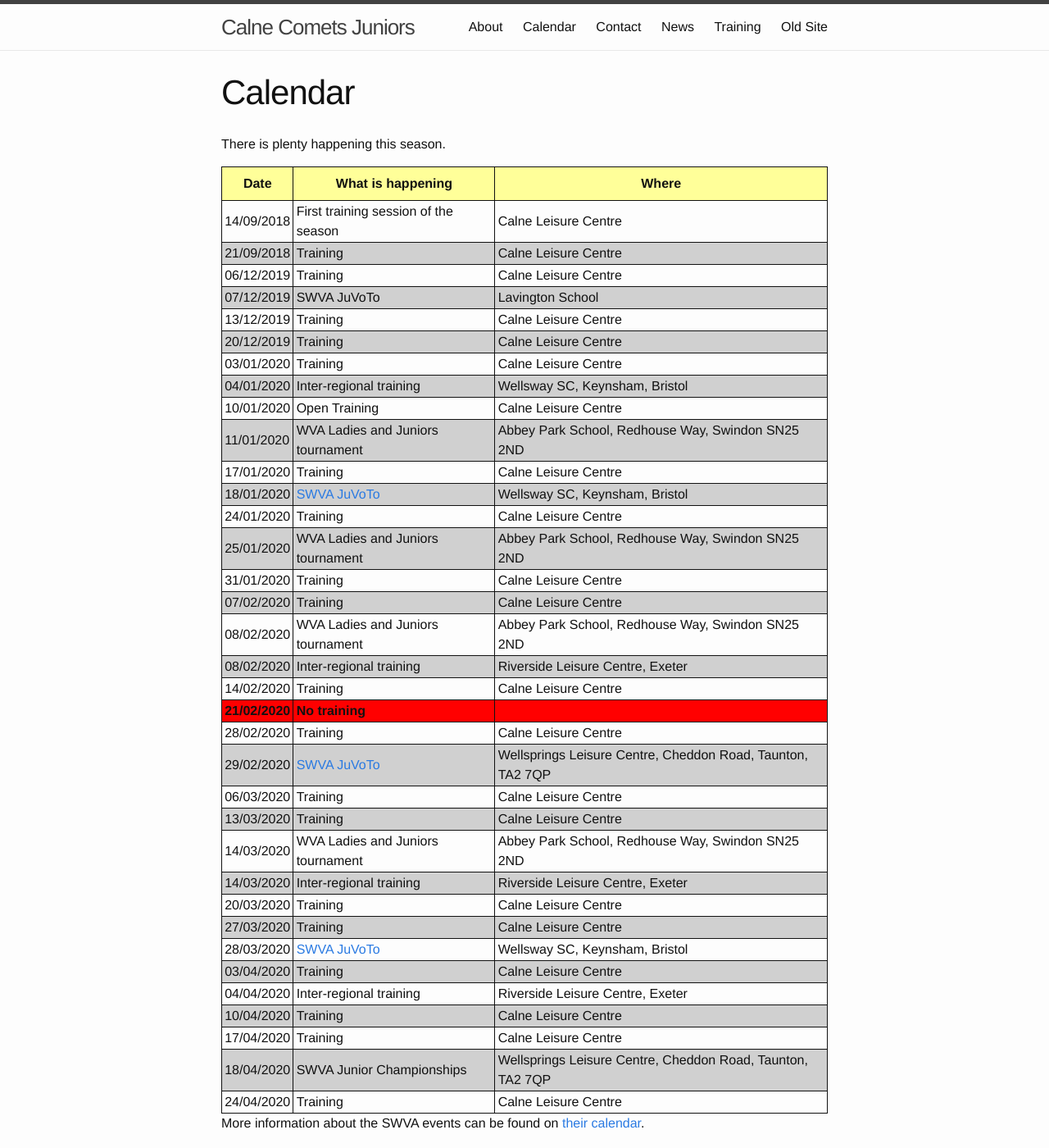
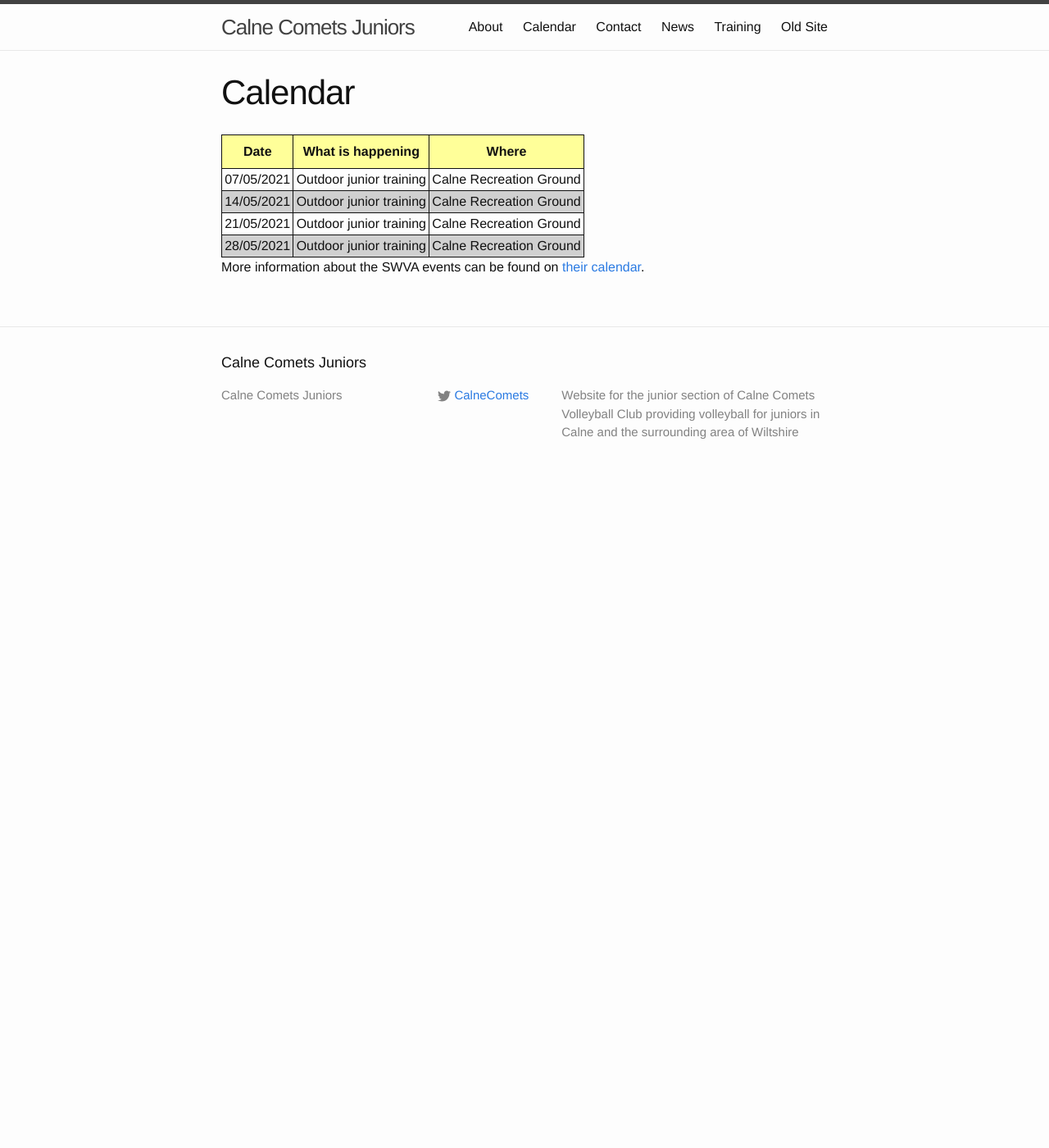
Before and after one commit to CalneComets/WebJuniors, a Jekyll site: the page built from calendar.md, in a window 1280 px wide and 1400 px high. Shown: the whole window at 82% size. Built offline with Jekyll 4.4.1, drawn with Linux system fonts in a browser that asks for light colours.

Commit message:
Updates following the resumption of activities after the Coronavirus pandemic.

```diff
--- a/calendar.md
+++ b/calendar.md
@@ -3,47 +3,21 @@ layout: page
 title: Calendar
 ---
 
-There is plenty happening this season.
 
 
 <table>
 <tr><th>Date</th><th>What is happening</th><th>Where</th></tr>
 <tbody>
-<tr><td>14/09/2018</td><td>First training session of the season</td><td>Calne Leisure Centre</td></tr>
-<tr><td>21/09/2018</td><td>Training</td><td>Calne Leisure Centre</td></tr>
-<tr><td>06/12/2019</td><td>Training</td><td>Calne Leisure Centre</td></tr>
-<tr><td>07/12/2019</td><td>SWVA JuVoTo</td><td>Lavington School</td></tr>
-<tr><td>13/12/2019</td><td>Training</td><td>Calne Leisure Centre</td></tr>
-<tr><td>20/12/2019</td><td>Training</td><td>Calne Leisure Centre</td></tr>
-<tr><td>03/01/2020</td><td>Training</td><td>Calne Leisure Centre</td></tr>
+<tr><td>07/05/2021</td><td>Outdoor junior training</td><td>Calne Recreation Ground</td></tr>
+<tr><td>14/05/2021</td><td>Outdoor junior training</td><td>Calne Recreation Ground</td></tr>
+<tr><td>21/05/2021</td><td>Outdoor junior training</td><td>Calne Recreation Ground</td></tr>
+<tr><td>28/05/2021</td><td>Outdoor junior training</td><td>Calne Recreation Ground</td></tr>
+<!--
 <tr><td>04/01/2020</td><td>Inter-regional training</td><td>Wellsway SC, Keynsham, Bristol</td></tr>
-<tr><td>10/01/2020</td><td>Open Training</td><td>Calne Leisure Centre</td></tr>
 <tr><td>11/01/2020</td><td>WVA Ladies and Juniors tournament</td><td>Abbey Park School, Redhouse Way, Swindon SN25 2ND</td></tr>
-<tr><td>17/01/2020</td><td>Training</td><td>Calne Leisure Centre</td></tr>
 <tr><td>18/01/2020</td><td><a href="/JuVoTo.html">SWVA JuVoTo</a></td><td>Wellsway SC, Keynsham, Bristol</td></tr>
-<tr><td>24/01/2020</td><td>Training</td><td>Calne Leisure Centre</td></tr>
-<tr><td>25/01/2020</td><td>WVA Ladies and Juniors tournament</td><td>Abbey Park School, Redhouse Way, Swindon SN25 2ND</td></tr>
-<tr><td>31/01/2020</td><td>Training</td><td>Calne Leisure Centre</td></tr>
-<tr><td>07/02/2020</td><td>Training</td><td>Calne Leisure Centre</td></tr>
-<tr><td>08/02/2020</td><td>WVA Ladies and Juniors tournament</td><td>Abbey Park School, Redhouse Way, Swindon SN25 2ND</td></tr>
-<tr><td>08/02/2020</td><td>Inter-regional training</td><td>Riverside Leisure Centre, Exeter</td></tr>
-<tr><td>14/02/2020</td><td>Training</td><td>Calne Leisure Centre</td></tr>
 <tr class="warn"><td>21/02/2020</td><td>No training</td><td>&nbsp;</td></tr>
-<tr><td>28/02/2020</td><td>Training</td><td>Calne Leisure Centre</td></tr>
-<tr><td>29/02/2020</td><td><a href="/JuVoTo.html">SWVA JuVoTo</a></td><td>Wellsprings Leisure Centre, Cheddon Road, Taunton, TA2 7QP</td></tr>
-<tr><td>06/03/2020</td><td>Training</td><td>Calne Leisure Centre</td></tr>
-<tr><td>13/03/2020</td><td>Training</td><td>Calne Leisure Centre</td></tr>
-<tr><td>14/03/2020</td><td>WVA Ladies and Juniors tournament</td><td>Abbey Park School, Redhouse Way, Swindon SN25 2ND</td></tr>
-<tr><td>14/03/2020</td><td>Inter-regional training</td><td>Riverside Leisure Centre, Exeter</td></tr>
-<tr><td>20/03/2020</td><td>Training</td><td>Calne Leisure Centre</td></tr>
-<tr><td>27/03/2020</td><td>Training</td><td>Calne Leisure Centre</td></tr>
-<tr><td>28/03/2020</td><td><a href="/JoVoTo.html">SWVA JuVoTo</a></td><td>Wellsway SC, Keynsham, Bristol</td></tr>
-<tr><td>03/04/2020</td><td>Training</td><td>Calne Leisure Centre</td></tr>
-<tr><td>04/04/2020</td><td>Inter-regional training</td><td>Riverside Leisure Centre, Exeter</td></tr>
-<tr><td>10/04/2020</td><td>Training</td><td>Calne Leisure Centre</td></tr>
-<tr><td>17/04/2020</td><td>Training</td><td>Calne Leisure Centre</td></tr>
-<tr><td>18/04/2020</td><td>SWVA Junior Championships</td><td>Wellsprings Leisure Centre, Cheddon Road, Taunton, TA2 7QP</td></tr>
-<tr><td>24/04/2020</td><td>Training</td><td>Calne Leisure Centre</td></tr>
+-->
 </tbody>
 </table>
 
```
Also changed, not shown: coaches.md (+3 -2 lines), index.md (+1 -1 lines), training.md (+3 -1 lines).
